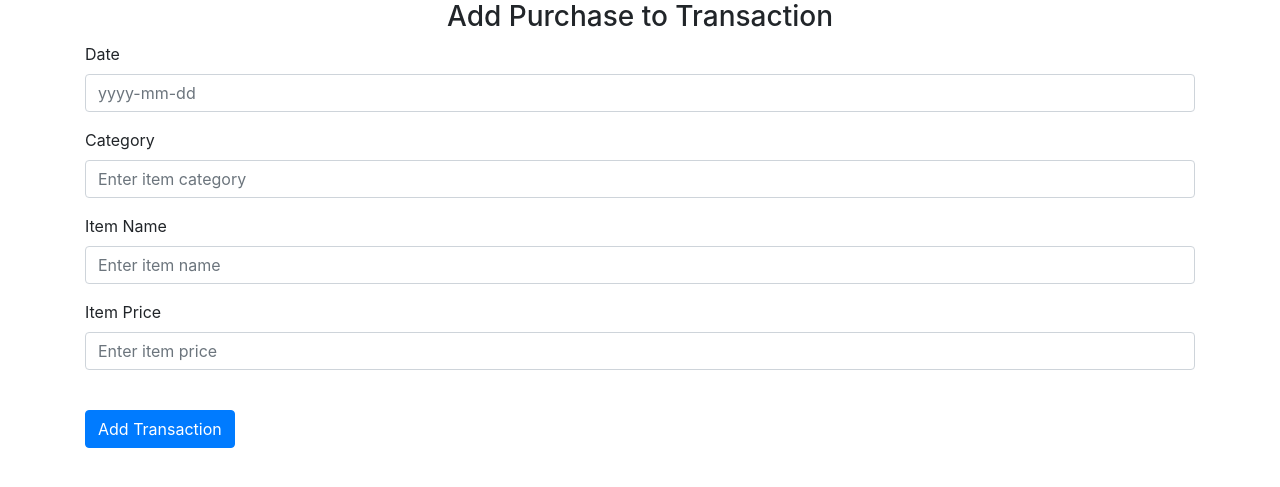
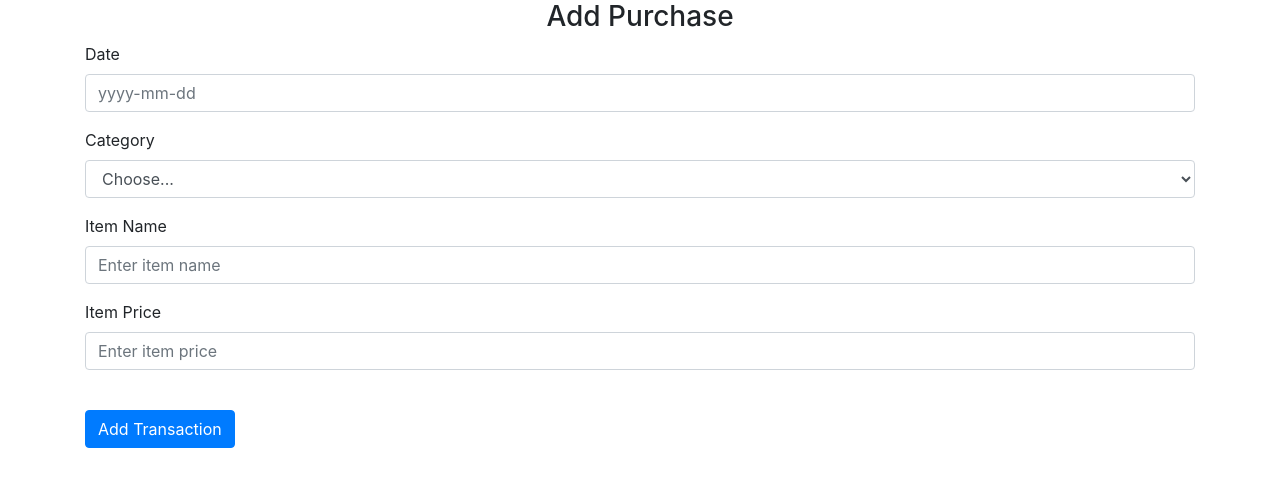
Before and after one commit to SaumyaKhati/EasyMoney, a Flask app: page /add in a window 1280 px wide. Shown: the part 56-543 px from the top of the page. Run offline with Flask 2, Linux system fonts and the light colour scheme; a user stored in the database is signed in; some libraries are stand-ins or nearby versions.

Commit message:
Fix categories to drop-down menu

```diff
--- a/website/templates/add_item.html
+++ b/website/templates/add_item.html
@@ -3,7 +3,7 @@
 
 {% block content %}
 <form method="POST">
-    <h3 align="center">Add Purchase to Transaction</h3>
+    <h3 align="center">Add Purchase</h3>
     <div class="form-group">
         <label for="date">Date</label>
         <input
@@ -16,13 +16,12 @@
     </div>
     <div class="form-group">
         <label for="category">Category</label>
-        <input
-            type="text"
-            class="form-control"
-            id="category"
-            name="category"
-            placeholder="Enter item category"
-        />
+        <select id="category" name="category" class="form-control">
+            <option selected>Choose...</option>
+            {% for c in categories %}
+                <option>{{ c }}</option>
+            {% endfor %}
+        </select>
     </div>
     <div class="form-group">
         <label for="item">Item Name</label>
--- a/website/views.py
+++ b/website/views.py
@@ -21,30 +21,30 @@ def add_item():
         category = request.form.get('category')
         item = request.form.get('item')
         price = request.form.get('price')
+        error = 0
 
         # Validate Input.
         try:
             datetime.datetime.strptime(date, "%Y-%m-%d")
         except:
             flash('Invalid date format!', category='error')
-
-        if not category in constant.ACCEPTED_CATEGORIES:
-            flash('Invalid category!', category='error')
+        if category == "Choose...":
+            flash('You did not choose a category!', category='error')
             error = True
-        elif len(item) < 2:
+        if len(item) < 2:
             flash('Item name must be > 2 char.', category='error')
             error = True
         try:
             price = float(price)
-        except:
+            if price < 0:
+                flash("You cannot enter a negative price.", category='error')
+                error = True
+        except ValueError:
             flash("Invalid price format. Please enter a numeric value only!", category='error')
-            error = True
-        if float(price) < 0:
-            flash("You cannot enter a negative price.", category='error')
             error = True
 
         if not error:
             entry = Transaction(date=date, category=category, item=item, price=price, user_id=current_user.id)
             db.session.add(entry)
             db.session.commit()
-    return render_template('add_item.html', user=current_user)
+    return render_template('add_item.html', user=current_user, categories=constant.ACCEPTED_CATEGORIES)
```
Also changed, not shown: website/database.db.
